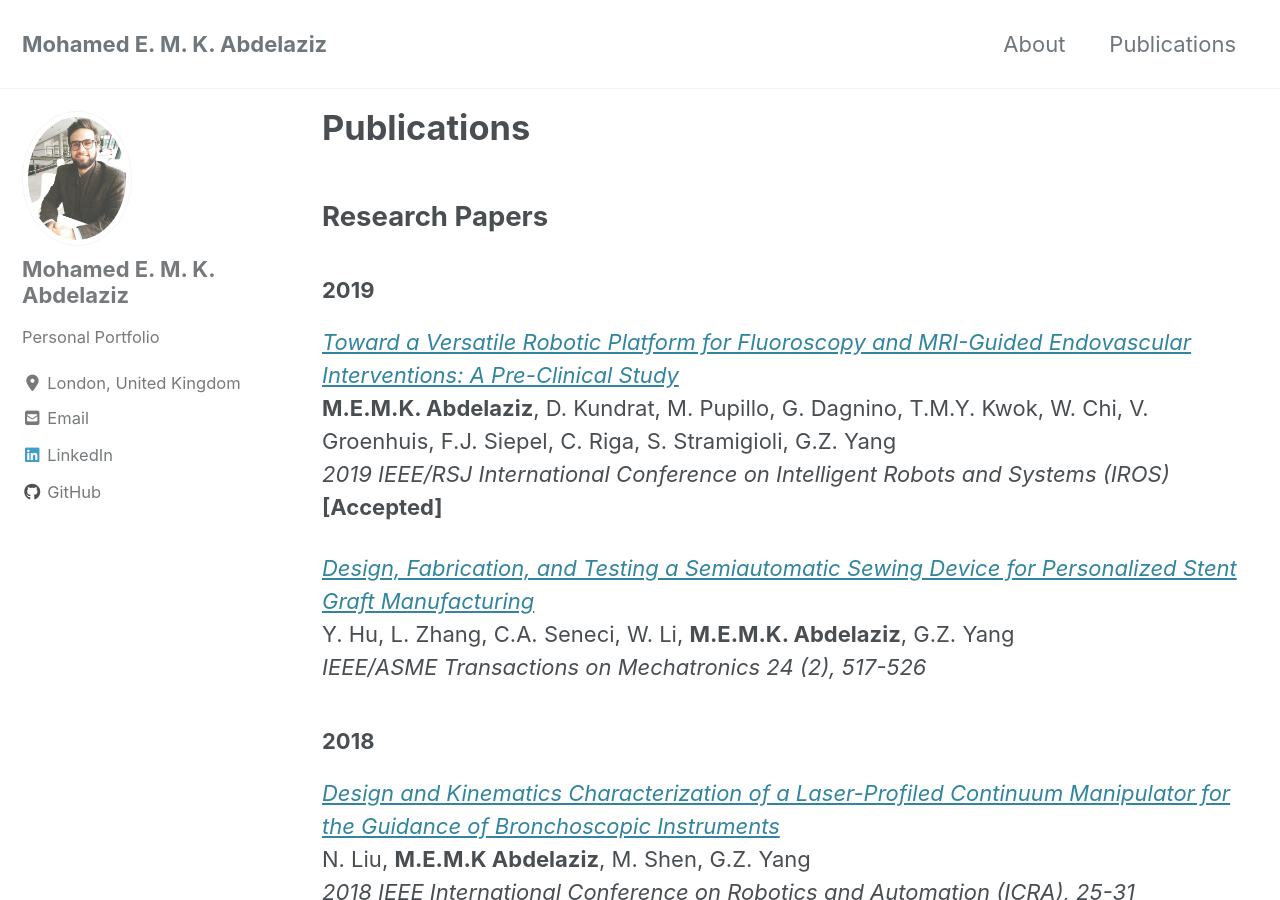
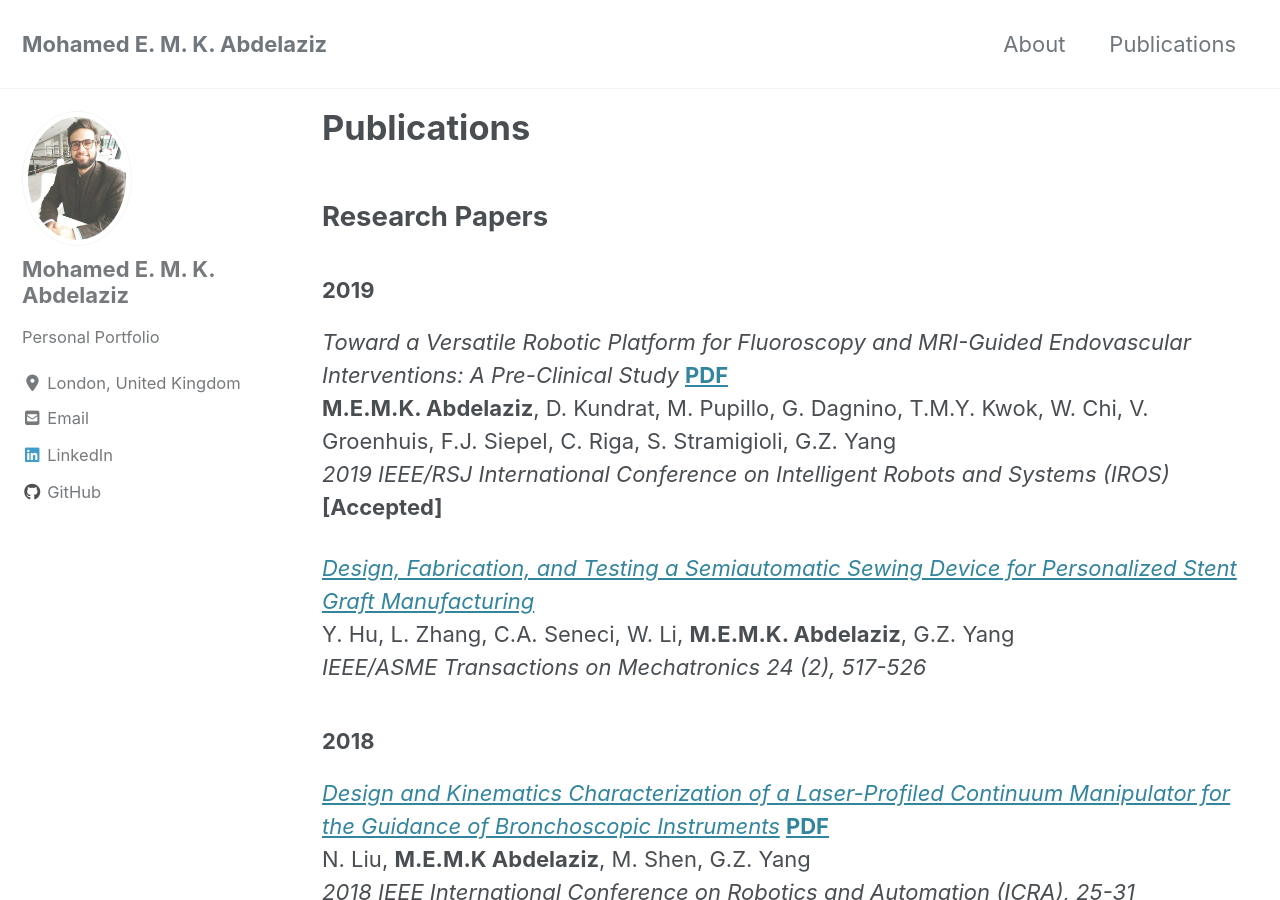
Before and after one commit to memkabdelaziz/memkabdelaziz.github.io, a Jekyll site: the page built from _pages/publications.md, in a window 1280 px wide and 900 px high. Built offline with Jekyll 4.4.1, drawn with Linux system fonts in a browser that asks for light colours; cached includes are drawn as plain includes; nearby versions of some CDN libraries.

Commit message:
newchange3

```diff
--- a/_pages/publications.md
+++ b/_pages/publications.md
@@ -8,7 +8,7 @@ classes: wide
 
 ## Research Papers
 ### 2019
-[*Toward a Versatile Robotic Platform for Fluoroscopy and MRI-Guided Endovascular Interventions: A Pre-Clinical Study*](/images/IROS19-website-accepted.pdf) <br />
+*Toward a Versatile Robotic Platform for Fluoroscopy and MRI-Guided Endovascular Interventions: A Pre-Clinical Study* [**PDF**](/images/IROS19-website-accepted.pdf) <br />
 **M.E.M.K. Abdelaziz**, D. Kundrat, M. Pupillo, G. Dagnino, T.M.Y. Kwok, W. Chi, V. Groenhuis, F.J. Siepel, C. Riga, S. Stramigioli, G.Z. Yang <br />
 *2019 IEEE/RSJ International Conference on Intelligent Robots and Systems (IROS)* **[Accepted]**
 
@@ -17,7 +17,7 @@ Y. Hu, L. Zhang, C.A. Seneci, W. Li, **M.E.M.K. Abdelaziz**, G.Z. Yang <br />
 *IEEE/ASME Transactions on Mechatronics 24 (2), 517-526*
 
 ### 2018
-[*Design and Kinematics Characterization of a Laser-Profiled Continuum Manipulator for the Guidance of Bronchoscopic Instruments*](https://ieeexplore.ieee.org/abstract/document/8460849) <br />
+[*Design and Kinematics Characterization of a Laser-Profiled Continuum Manipulator for the Guidance of Bronchoscopic Instruments*](https://ieeexplore.ieee.org/abstract/document/8460849) [**PDF**](/images/ICRA2018-website.pdf)<br />
 N. Liu, **M.E.M.K Abdelaziz**, M. Shen, G.Z. Yang <br />
 *2018 IEEE International Conference on Robotics and Automation (ICRA), 25-31*
 
```
Also changed, not shown: 1 other file.
